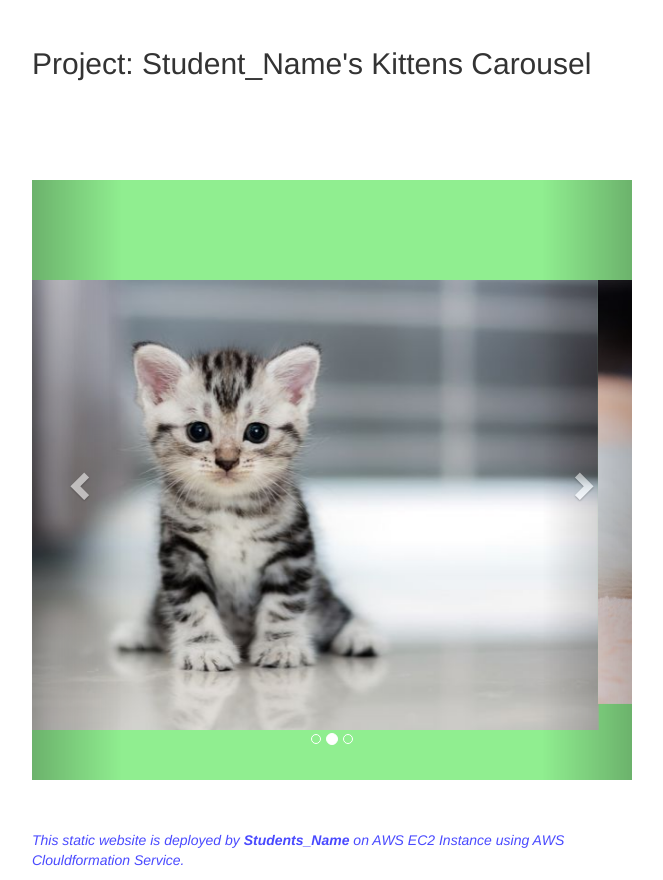
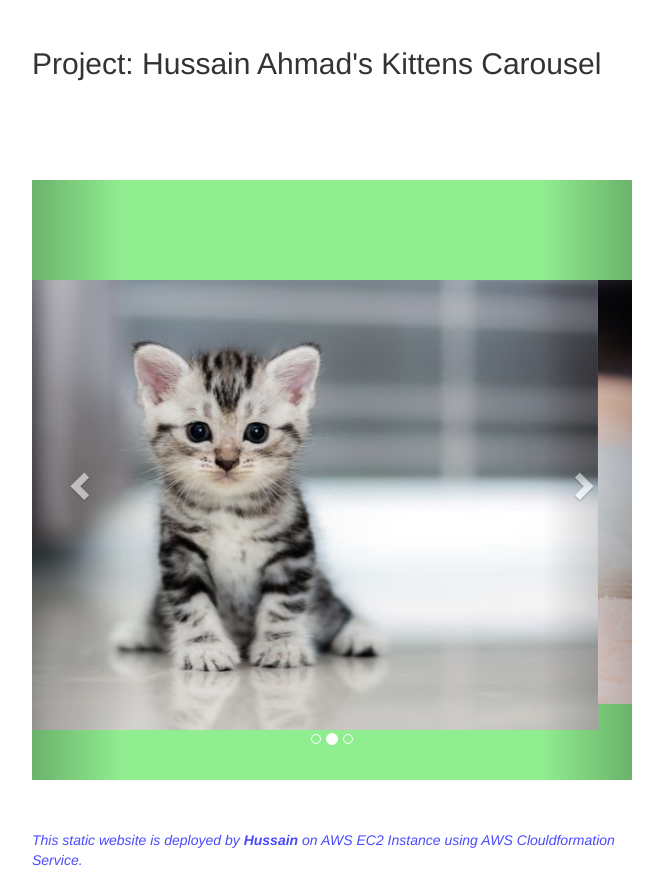
Before and after one commit to DevopsPro95/my-repository, a plain HTML site: page 101-kittens-carousel-static-website-ec2/static-web/index.html in a window 1280 px wide. Shown: the part 203-1083 px from the top of the page, without its empty margins (308-971 px from the left). Drawn offline with nearby package versions, Linux system fonts and the light colour scheme.

Commit message:
Fix name

```diff
--- a/101-kittens-carousel-static-website-ec2/static-web/index.html
+++ b/101-kittens-carousel-static-website-ec2/static-web/index.html
@@ -45,7 +45,7 @@
 
   <div><img style="width:300px; height:100px" src="https://clarusway.com/wp-content/uploads/2022/12/clarusway-logo-black.png" /></div>
 
-  <h2> Project: Student_Name's Kittens Carousel</h2>
+  <h2> Project: Hussain Ahmad's Kittens Carousel</h2>
 
   <div id="myCarousel" class="carousel slide" data-ride="carousel">
     <!-- Indicators -->
@@ -80,7 +80,7 @@
   </div>
 
 
-  <p class="footnote"><i>This static website is deployed by <b> Students_Name </b> on AWS EC2 Instance using AWS
+  <p class="footnote"><i>This static website is deployed by <b> Hussain </b> on AWS EC2 Instance using AWS
       Clouldformation Service.</i></p>
 </body>
 
```
